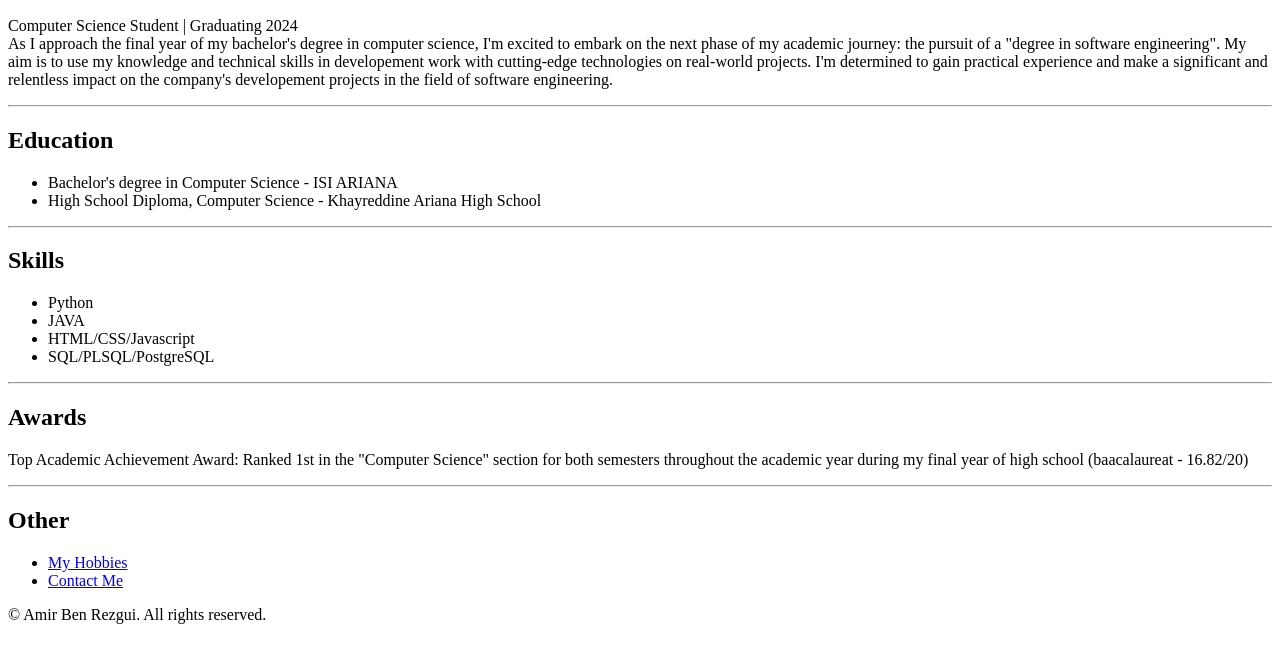
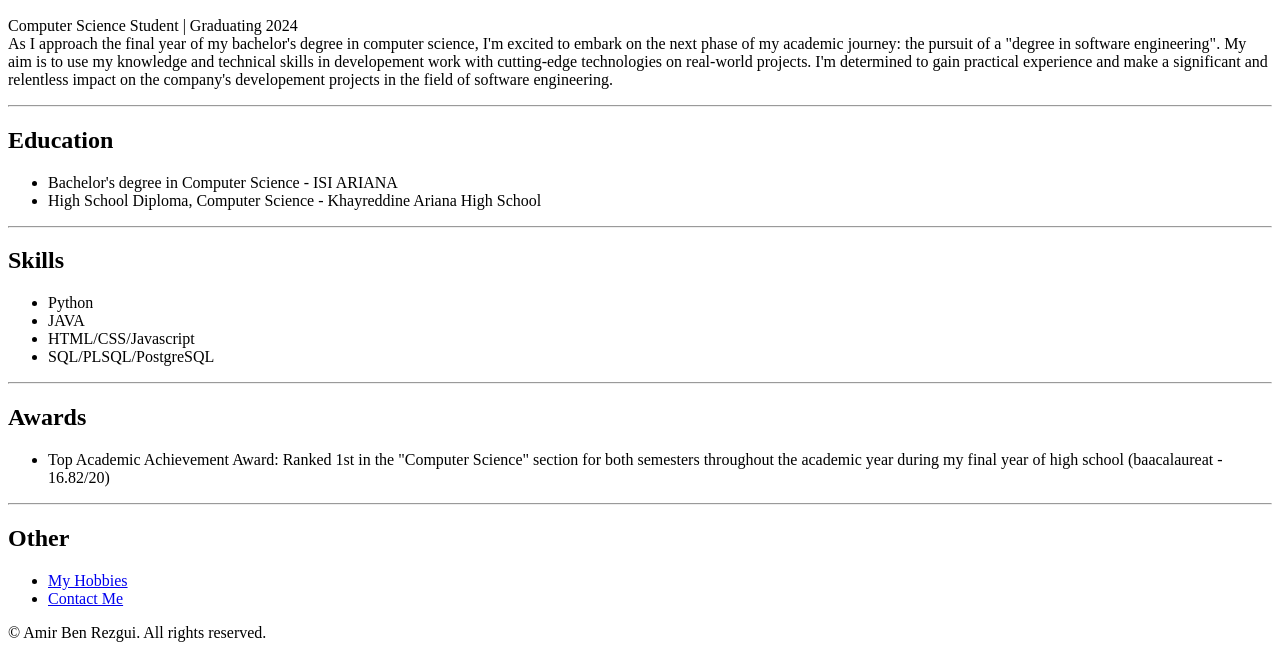
Before and after one commit to Amir-Rezgui/capstone-project, a plain HTML site: page index.html in a window 1280 px wide. Shown: the part 334-992 px from the top of the page. Drawn offline with Linux system fonts and the light colour scheme.

Commit message:
Update index.html

```diff
--- a/index.html
+++ b/index.html
@@ -29,7 +29,9 @@
   </ul>
   <hr/>
   <h2>Awards</h2>
-  <p>Top Academic Achievement Award: Ranked 1st in the "Computer Science" section for both semesters throughout the academic year during my final year of high school (baacalaureat - 16.82/20)</p>
+    <ul>
+        <li>  Top Academic Achievement Award: Ranked 1st in the "Computer Science" section for both semesters throughout the academic year during my final year of high school (baacalaureat - 16.82/20)</li>
+    </ul>
 <hr/>
 <h2>Other</h2>
 <ul>
```
